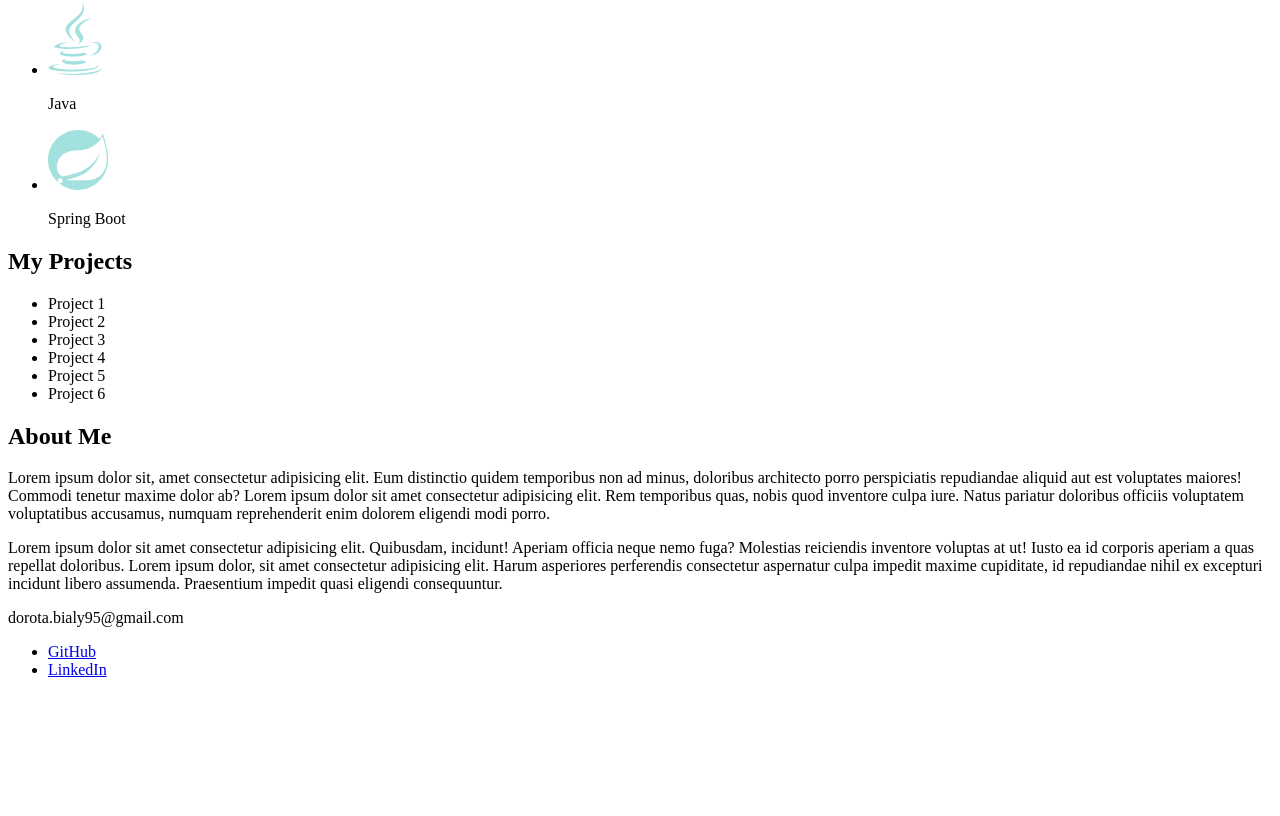
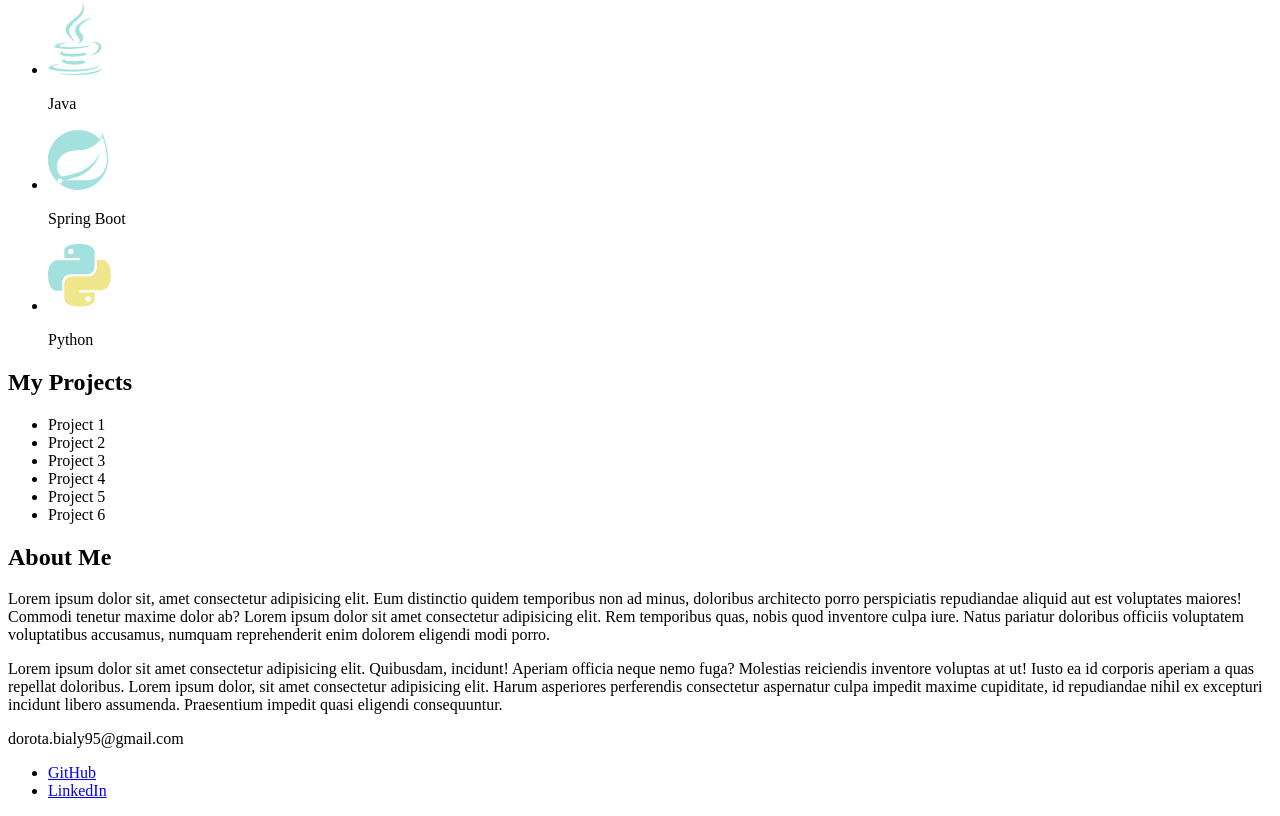
Before and after one commit to DorBia/nology-portfolio, a plain HTML site: page index.html in a window 1280 px wide. Shown: the part 1222-2038 px from the top of the page. Before the commit the page ends 1917 px from the top, so only its background shows below. Drawn offline with Linux system fonts and the light colour scheme.

Commit message:
Added python svg

```diff
--- a/index.html
+++ b/index.html
@@ -85,6 +85,12 @@
                         </svg>
                     <p>Spring Boot</p>
                 </li>
+                <li>
+                    <svg width="63" height="67" viewBox="0 0 256 255" xmlns="http://www.w3.org/2000/svg" preserveAspectRatio="xMinYMin meet"><defs><linearGradient x1="12.959%" y1="12.039%" x2="79.639%" y2="78.201%" id="a"><stop stop-color="#A3E1DE" offset="0%"/><stop stop-color="#A3E1DE" offset="100%"/></linearGradient><linearGradient x1="19.128%" y1="20.579%" x2="90.742%" y2="88.429%" id="b"><stop stop-color="#f0e68c" offset="0%"/><stop stop-color="#f0e68c" offset="100%"/></linearGradient></defs>
+                        <path d="M126.916.072c-64.832 0-60.784 28.115-60.784 28.115l.072 29.128h61.868v8.745H41.631S.145 61.355.145 126.77c0 65.417 36.21 63.097 36.21 63.097h21.61v-30.356s-1.165-36.21 35.632-36.21h61.362s34.475.557 34.475-33.319V33.97S194.67.072 126.916.072zM92.802 19.66a11.12 11.12 0 0 1 11.13 11.13 11.12 11.12 0 0 1-11.13 11.13 11.12 11.12 0 0 1-11.13-11.13 11.12 11.12 0 0 1 11.13-11.13z" fill="url(#a)"/><path d="M128.757 254.126c64.832 0 60.784-28.115 60.784-28.115l-.072-29.127H127.6v-8.745h86.441s41.486 4.705 41.486-60.712c0-65.416-36.21-63.096-36.21-63.096h-21.61v30.355s1.165 36.21-35.632 36.21h-61.362s-34.475-.557-34.475 33.32v56.013s-5.235 33.897 62.518 33.897zm34.114-19.586a11.12 11.12 0 0 1-11.13-11.13 11.12 11.12 0 0 1 11.13-11.131 11.12 11.12 0 0 1 11.13 11.13 11.12 11.12 0 0 1-11.13 11.13z" fill="url(#b)"/>
+                    </svg>
+                    <p>Python</p>
+                </li>
             </ul>
         </section>
 
```
